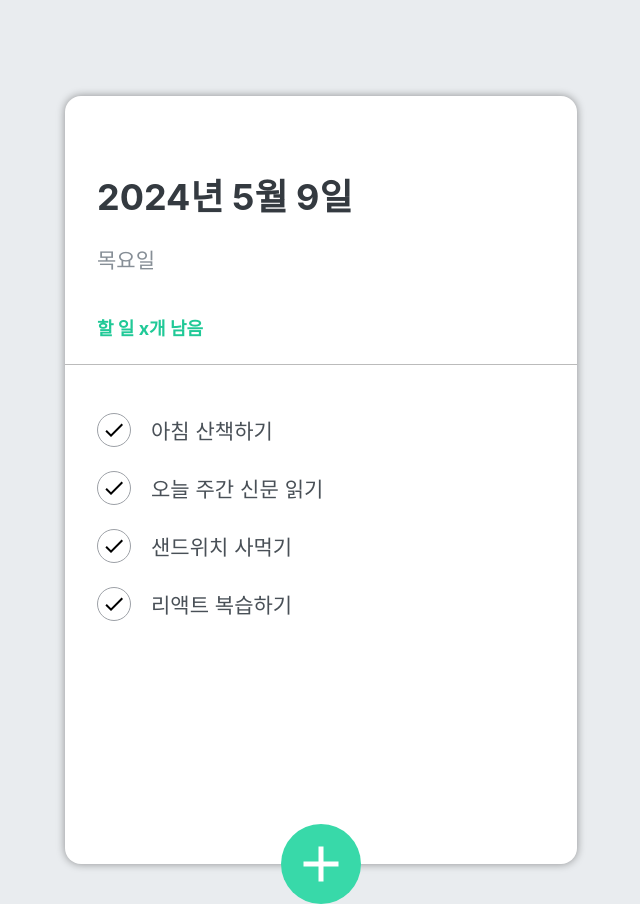
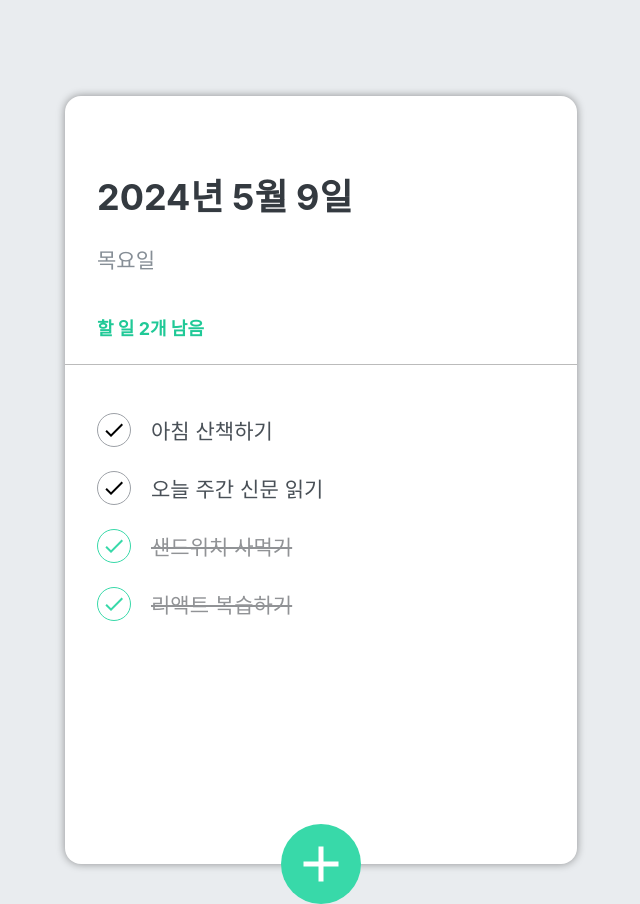
Before and after one commit to mirangee/react-todo-app, a React (Create React App) app: page / in a window 1280 px wide. Shown: the whole page, without its empty margins (319-959 px from the left). Built offline with nearby package versions, Linux system fonts and the light colour scheme.

Commit message:
할 일 체크 기능, 날짜 렌더링

```diff
--- a/src/Components/TodoHeader.js
+++ b/src/Components/TodoHeader.js
@@ -1,12 +1,24 @@
 import React from 'react';
 import '../scss/TodoHeader.scss';
 
-const TodoHeader = () => {
+const TodoHeader = ({ count }) => {
+  const today = new Date();
+
+  // Date 객체의 포맷을 변환해 주는 toLocaleDateString 메서드
+  const dateString = today.toLocaleDateString('ko-KR', {
+    year: 'numeric',
+    month: 'long',
+    day: 'numeric',
+  });
+
+  const dayName = today.toLocaleDateString('ko-KR', {
+    weekday: 'long',
+  });
   return (
     <header>
-      <h1>2024년 5월 9일</h1>
-      <div className="day">목요일</div>
-      <div className="tasks-left">할 일 x개 남음</div>
+      <h1>{dateString}</h1>
+      <div className="day">{dayName}</div>
+      <div className="tasks-left">할 일 {count()}개 남음</div>
     </header>
   );
 };
--- a/src/Components/TodoItem.js
+++ b/src/Components/TodoItem.js
@@ -1,14 +1,19 @@
 import React from 'react';
 import '../scss/TodoItem.scss';
 import { MdDelete, MdDone } from 'react-icons/md';
-const TodoItem = ({ item, remove }) => {
+import cn from 'classnames';
+const TodoItem = ({ item, remove, check }) => {
+  const { id, title, done } = item;
   return (
     <li className="todo-list-item">
-      <div className="check-circle">
+      <div
+        className={cn('check-circle', { active: !done })}
+        onClick={() => check(id)}
+      >
         <MdDone />
       </div>
-      <span className="text">{item.title}</span>
-      <div className="remove" onClick={() => remove(item.id)}>
+      <span className={cn('text', { finish: !done })}>{title}</span>
+      <div className="remove" onClick={() => remove(id)}>
         <MdDelete />
       </div>
     </li>
--- a/src/Components/TodoMain.js
+++ b/src/Components/TodoMain.js
@@ -2,11 +2,13 @@
 import '../scss/TodoMain.scss';
 import TodoItem from './TodoItem';
 
-const TodoMain = ({ todoList, remove }) => {
+const TodoMain = ({ todoList, remove, check }) => {
   return (
     <ul className="todo-list">
       {todoList.map((todo) => {
-        return <TodoItem key={todo.id} item={todo} remove={remove} />;
+        return (
+          <TodoItem key={todo.id} item={todo} remove={remove} check={check} />
+        );
       })}
     </ul>
   );
--- a/src/Components/TodoTemplate.js
+++ b/src/Components/TodoTemplate.js
@@ -49,7 +49,7 @@
     const newTodo = {
       id: makeNewId(),
       title: todoText,
-      done: false,
+      done: true,
     }; //나중에는 fetch를 이용해서 백엔드에 insert 요청을 보내야 함
 
     // todos.push(newTodo) -> (x) useState 변수는 setter로 변경해야 변화가 감지된다!
@@ -70,10 +70,38 @@
     );
   };
 
+  // 할 일 체크 처리 함수
+  const checkTodo = (id) => {
+    // for문을 돌려서 작성한 케이스
+    // const copyTodos = [...todos];
+    // for (let cTodo of copyTodos) {
+    //   if (cTodo.id === id) {
+    //     cTodo.done = !cTodo.done;
+    //   }
+    // }
+    // setTodos(copyTodos);
+
+    // map 배열 고차 함수로 작성한 케이스
+    setTodos(
+      todos.map((todo) => {
+        return todo.id === id ? { ...todo, done: !todo.done } : { ...todo };
+        // if (todo.id === id) {
+        //   todo.done = !todo.done;
+        // }
+        // return todo;
+      }),
+    );
+  };
+
+  // 체크 안 된 할 일 갯수를 카운트 하는 함수
+  const countRestTodo = () => {
+    return todos.filter((todo) => todo.done).length;
+  };
+
   return (
     <div className="TodoTemplate">
-      <TodoHeader />
-      <TodoMain todoList={todos} remove={removeTodo} />
+      <TodoHeader count={countRestTodo} />
+      <TodoMain todoList={todos} remove={removeTodo} check={checkTodo} />
       <TodoInput addTodo={addTodo} />
     </div>
   );
```
